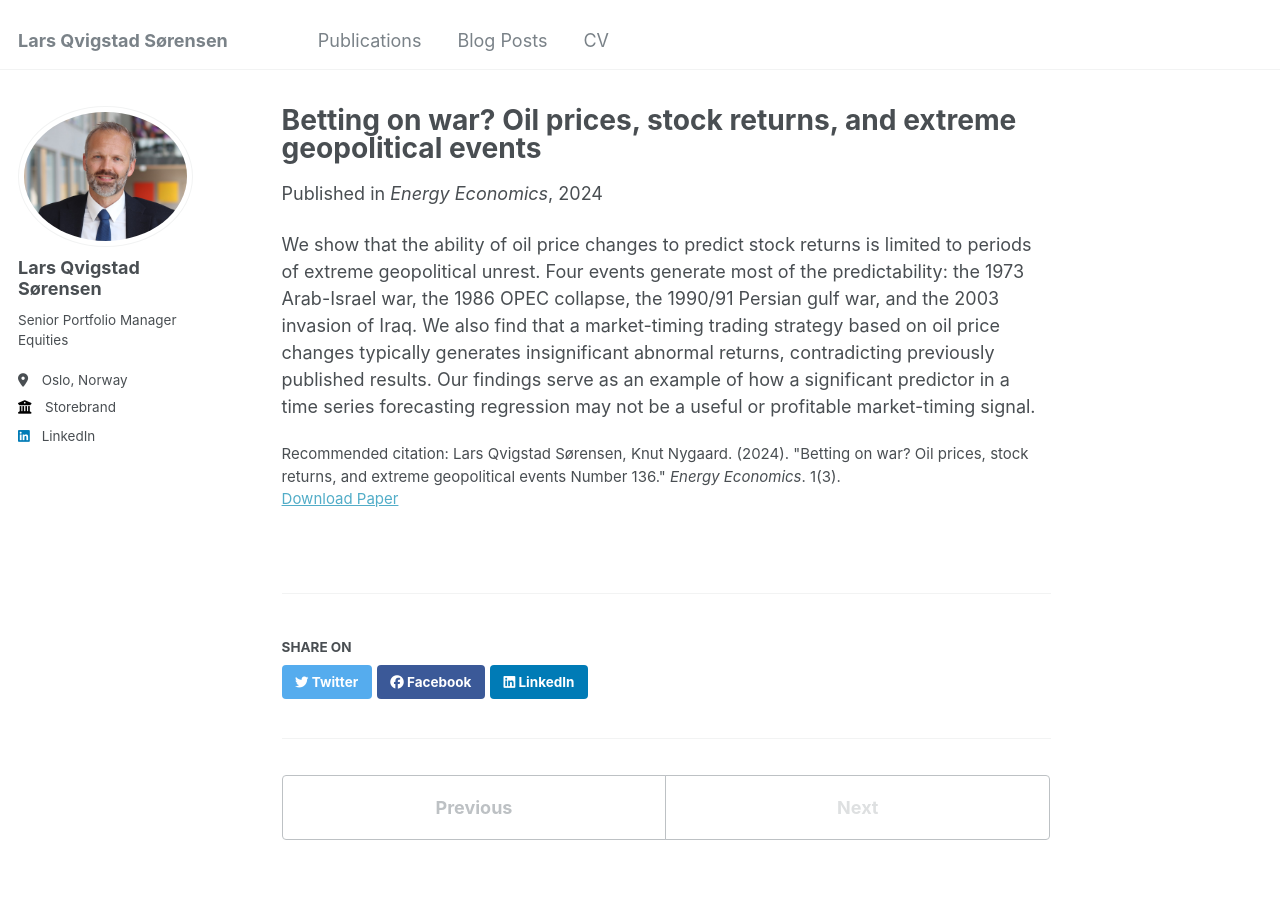
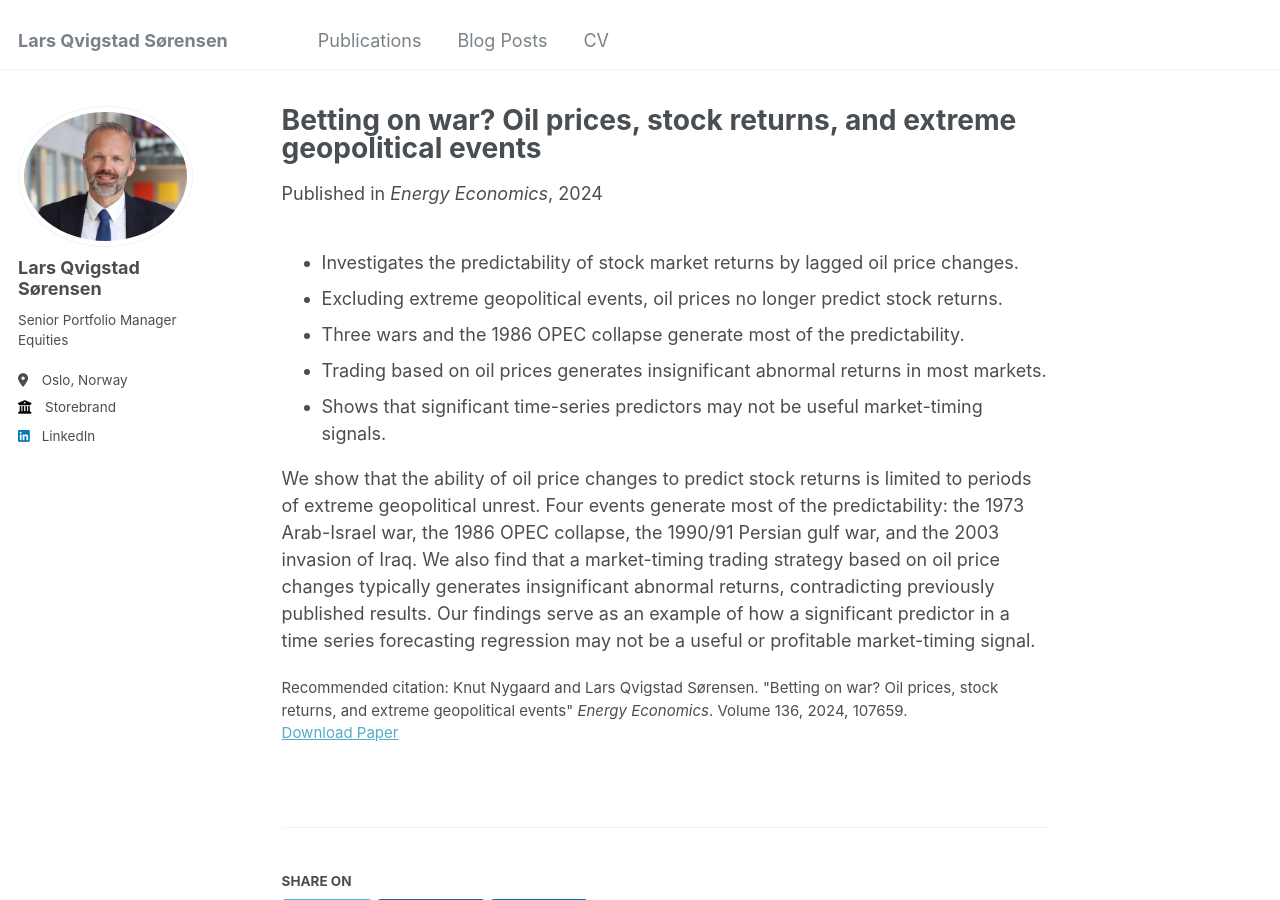
Before and after one commit to lars-qvigstad-sorensen/lars-qvigstad-sorensen.github.io, a Jekyll site: the page built from _publications/2024-02-17-paper-title-number-4.md, in a window 1280 px wide and 900 px high. Built offline with Jekyll 4.4.1, drawn with Linux system fonts in a browser that asks for light colours.

Commit message:
Update 2024-02-17-paper-title-number-4.md

```diff
--- a/_publications/2024-02-17-paper-title-number-4.md
+++ b/_publications/2024-02-17-paper-title-number-4.md
@@ -6,7 +6,13 @@ excerpt: 'This paper investigates the predictability of stock market returns by
 date: 2024-06-08
 venue: 'Energy Economics'
 paperurl: 'https://doi.org/10.1016/j.eneco.2024.107659'
-citation: 'Lars Qvigstad Sørensen, Knut Nygaard. (2024). &quot;Betting on war? Oil prices, stock returns, and extreme geopolitical events Number 136.&quot; <i>Energy Economics</i>. 1(3).'
+citation: 'Knut Nygaard and Lars Qvigstad Sørensen. &quot;Betting on war? Oil prices, stock returns, and extreme geopolitical events&quot; <i>Energy Economics</i>. Volume 136, 2024, 107659.'
 ---
 
+- Investigates the predictability of stock market returns by lagged oil price changes.
+- Excluding extreme geopolitical events, oil prices no longer predict stock returns.
+- Three wars and the 1986 OPEC collapse generate most of the predictability.
+- Trading based on oil prices generates insignificant abnormal returns in most markets.
+- Shows that significant time-series predictors may not be useful market-timing signals.
+
 We show that the ability of oil price changes to predict stock returns is limited to periods of extreme geopolitical unrest. Four events generate most of the predictability: the 1973 Arab-Israel war, the 1986 OPEC collapse, the 1990/91 Persian gulf war, and the 2003 invasion of Iraq. We also find that a market-timing trading strategy based on oil price changes typically generates insignificant abnormal returns, contradicting previously published results. Our findings serve as an example of how a significant predictor in a time series forecasting regression may not be a useful or profitable market-timing signal.
```
